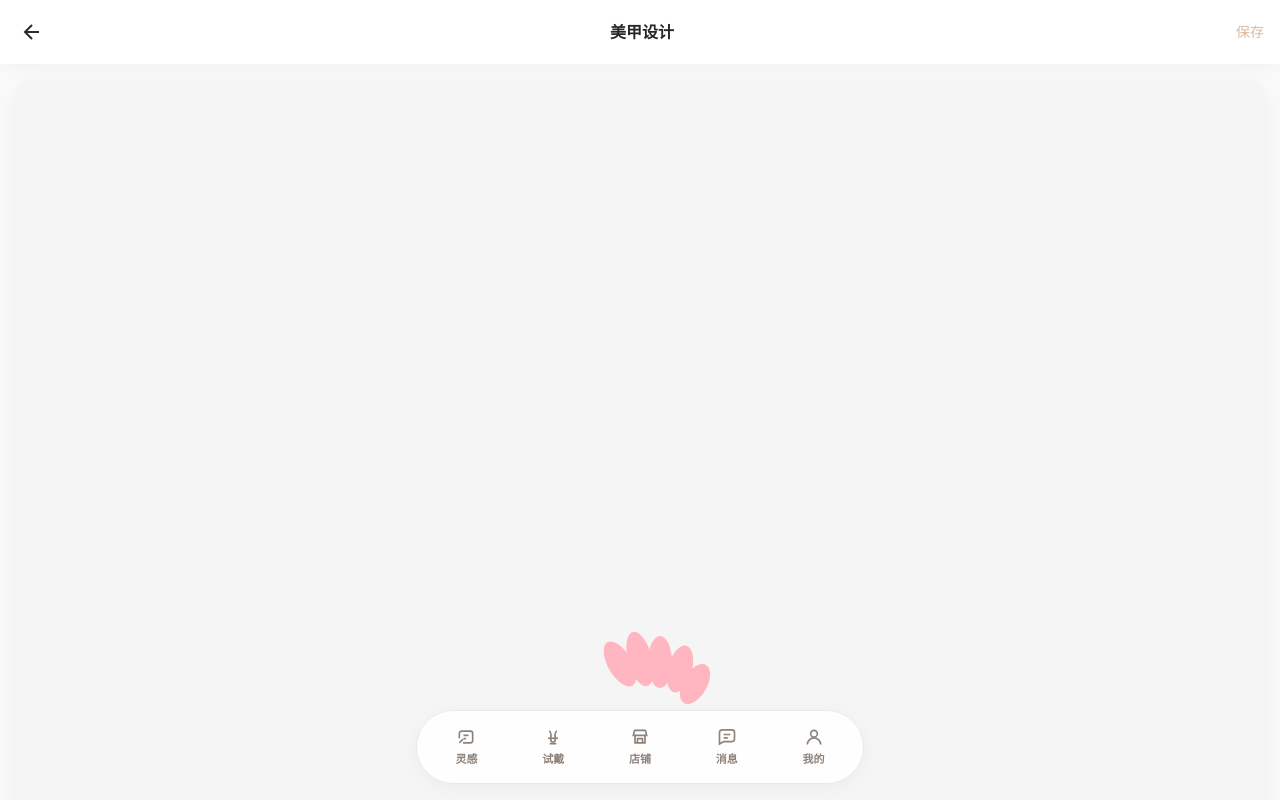
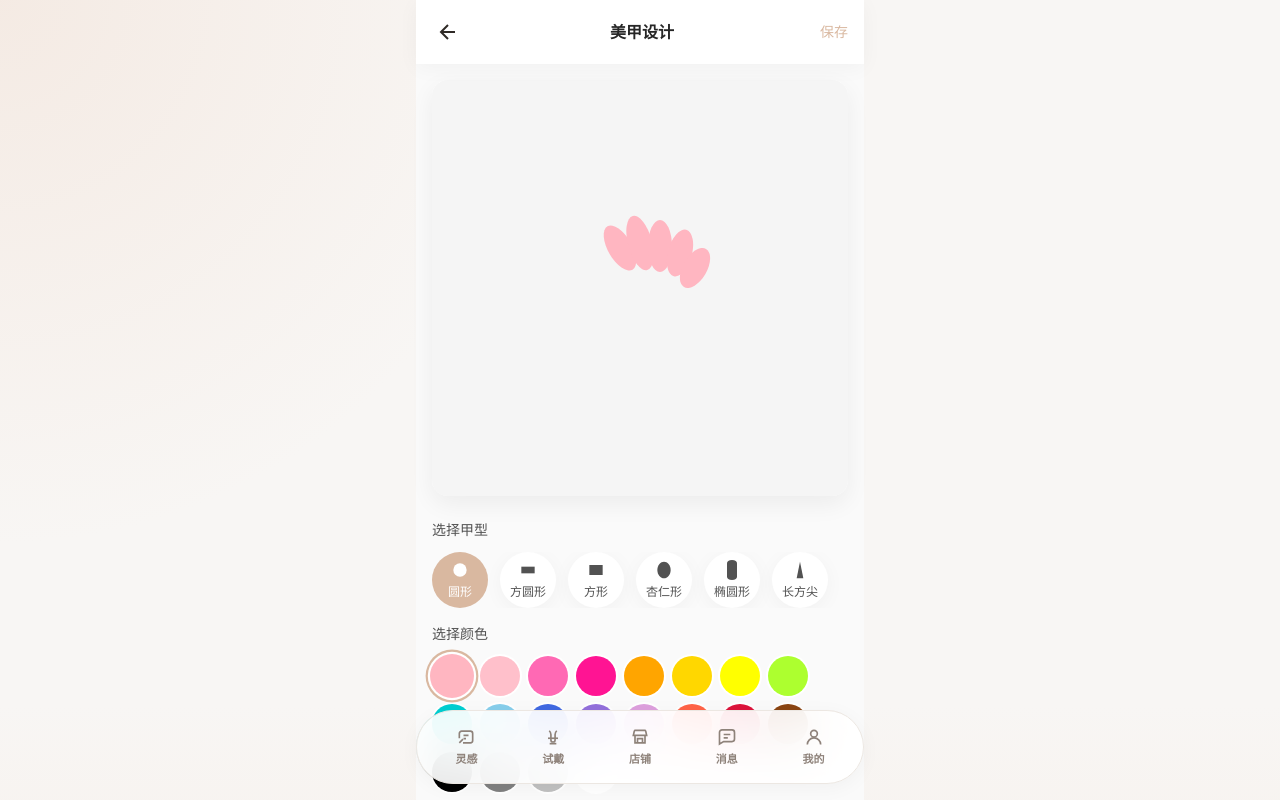
Before and after one commit to leqilyu667-dotcom/meituanAIHackson, a Vue app: page /design in a window 1280 px wide. Shown: the top 800 px of the page. Built offline with nearby package versions, Linux system fonts and the light colour scheme.

Commit message:
Initial commit - nailia app

```diff
--- a/src/views/Design.vue
+++ b/src/views/Design.vue
@@ -1,5 +1,5 @@
 <template>
-  <div class="min-h-screen bg-neutral-50 pb-20">
+  <div class="phone-shell bg-neutral-50 pb-20">
     <header class="bg-white shadow-soft sticky top-0 z-40">
       <div class="px-4 py-4 flex items-center justify-between">
         <button @click="goBack" class="w-8 h-8 flex items-center justify-center">
--- a/src/views/Profile.vue
+++ b/src/views/Profile.vue
@@ -1,5 +1,5 @@
 <template>
-  <div class="min-h-screen bg-neutral-50 pb-20">
+  <div class="phone-shell bg-neutral-50 pb-20">
     <header class="bg-gradient-to-br from-primary-400 to-primary-600 pt-8 pb-20 px-4">
       <div class="flex items-center gap-4">
         <div class="w-16 h-16 bg-white/20 backdrop-blur-sm rounded-full flex items-center justify-center text-white text-2xl font-bold">
```
